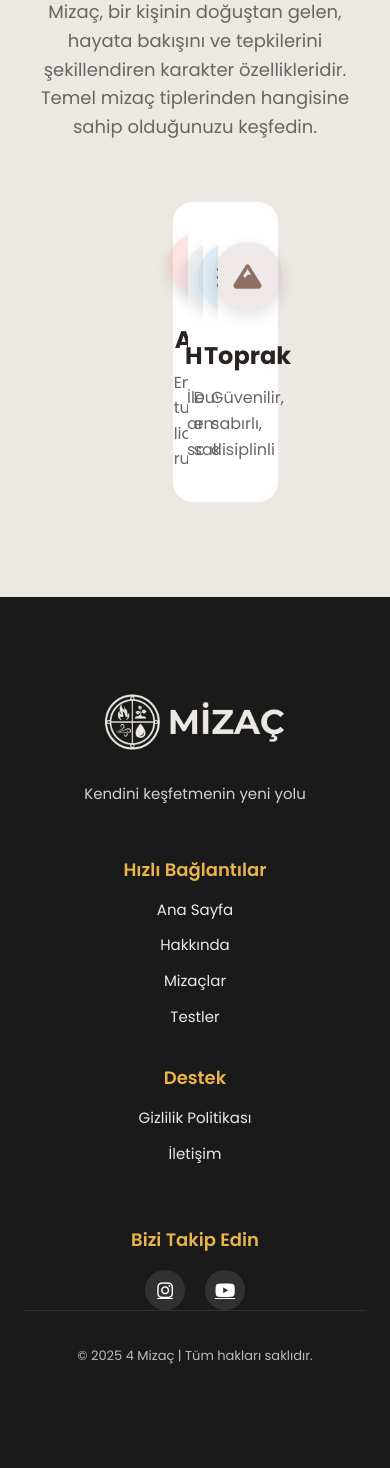
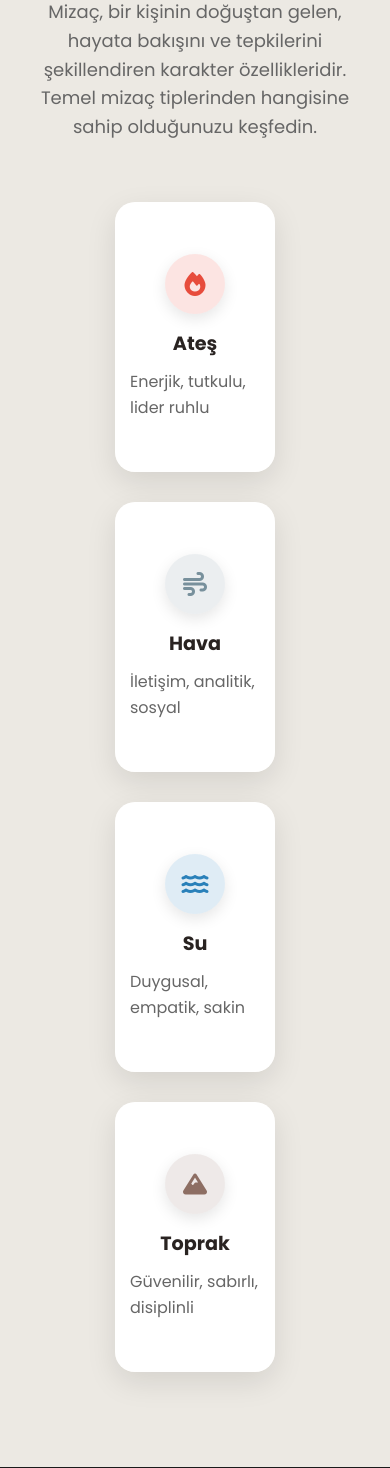
Before and after one commit to isKartal/mizac, a Django app: page /temperaments/temperaments in a window 390 px wide. Shown: the part 218-1686 px from the top of the page. Before the commit the page ends 1582 px from the top, so only its background shows below. Run offline with Django 3.2, Linux system fonts and the light colour scheme.

Commit message:
mizaçlar resposive ve öneriler frontend güncellemesi

```diff
--- a/static/css/temperaments.css
+++ b/static/css/temperaments.css
@@ -916,3 +916,128 @@
     opacity: 1;
   }
 }
+
+/* Çevirilebilir kart stilleri - responsive ayarları ile */
+.flip-card {
+  background-color: transparent;
+  width: 260px;
+  height: 340px;
+  perspective: 1500px;
+  margin-bottom: 20px;
+}
+
+/* Duyarlı tasarım stilleri - geliştirilmiş */
+@media (max-width: 1200px) {
+  .temperament-cards {
+    gap: 25px;
+    padding: 0 15px;
+  }
+
+  .flip-card {
+    width: 240px;
+    height: 330px;
+  }
+}
+
+@media (max-width: 992px) {
+  .temperament-cards {
+    gap: 20px;
+  }
+
+  .flip-card {
+    width: 220px;
+    height: 320px;
+  }
+}
+
+@media (max-width: 768px) {
+  .temperament-cards {
+    gap: 15px;
+  }
+
+  .flip-card {
+    width: 200px;
+    height: 300px;
+  }
+
+  .flip-card-front h3 {
+    font-size: 1.4rem;
+  }
+
+  .flip-card-back h3 {
+    font-size: 1.3rem;
+  }
+
+  .card-circle {
+    width: 70px;
+    height: 70px;
+  }
+
+  .card-circle i {
+    font-size: 28px;
+  }
+}
+
+@media (max-width: 576px) {
+  .temperament-cards {
+    gap: 15px;
+    justify-content: space-around;
+  }
+
+  .flip-card {
+    width: 45%;  /* Yüzde ile genişlik vererek daha esnek olmasını sağlıyoruz */
+    min-width: 160px;
+    height: 280px;
+  }
+
+  .flip-card-front, .flip-card-back {
+    padding: 20px 15px;
+  }
+
+  .flip-card-front h3 {
+    font-size: 1.3rem;
+  }
+
+  .flip-card-back h3 {
+    font-size: 1.2rem;
+  }
+
+  .flip-card-back p {
+    font-size: 0.85rem;
+  }
+
+  .card-circle {
+    width: 60px;
+    height: 60px;
+    margin-bottom: 15px;
+  }
+
+  .card-circle i {
+    font-size: 24px;
+  }
+
+  .card-link {
+    padding: 8px 15px;
+    font-size: 0.85rem;
+  }
+}
+
+@media (max-width: 400px) {
+  .temperament-cards {
+    gap: 10px;
+  }
+
+  .flip-card {
+    width: 100%;  /* Çok küçük ekranlarda tam genişlik */
+    max-width: 280px;
+    height: 270px;
+  }
+
+  .flip-card-front h3 {
+    font-size: 1.2rem;
+  }
+
+  .flip-card-back h3 {
+    font-size: 1.1rem;
+  }
+}
--- a/templates/profiles/my_suggestions.html
+++ b/templates/profiles/my_suggestions.html
@@ -18,7 +18,6 @@
       <div class="result-header">
         <div class="result-title-section">
           <span class="result-badge">Test Sonucu</span>
-          <h1 class="result-title">Mizaç Analiziniz Hazır</h1>
           <p class="result-subtitle">Tebrikler! Mizaç testini tamamladınız ve sonuçlarınız hazır.</p>
         </div>
       </div>
```
Also changed, not shown: static/css/profiles.css (+0 -11 lines), db.sqlite3.
